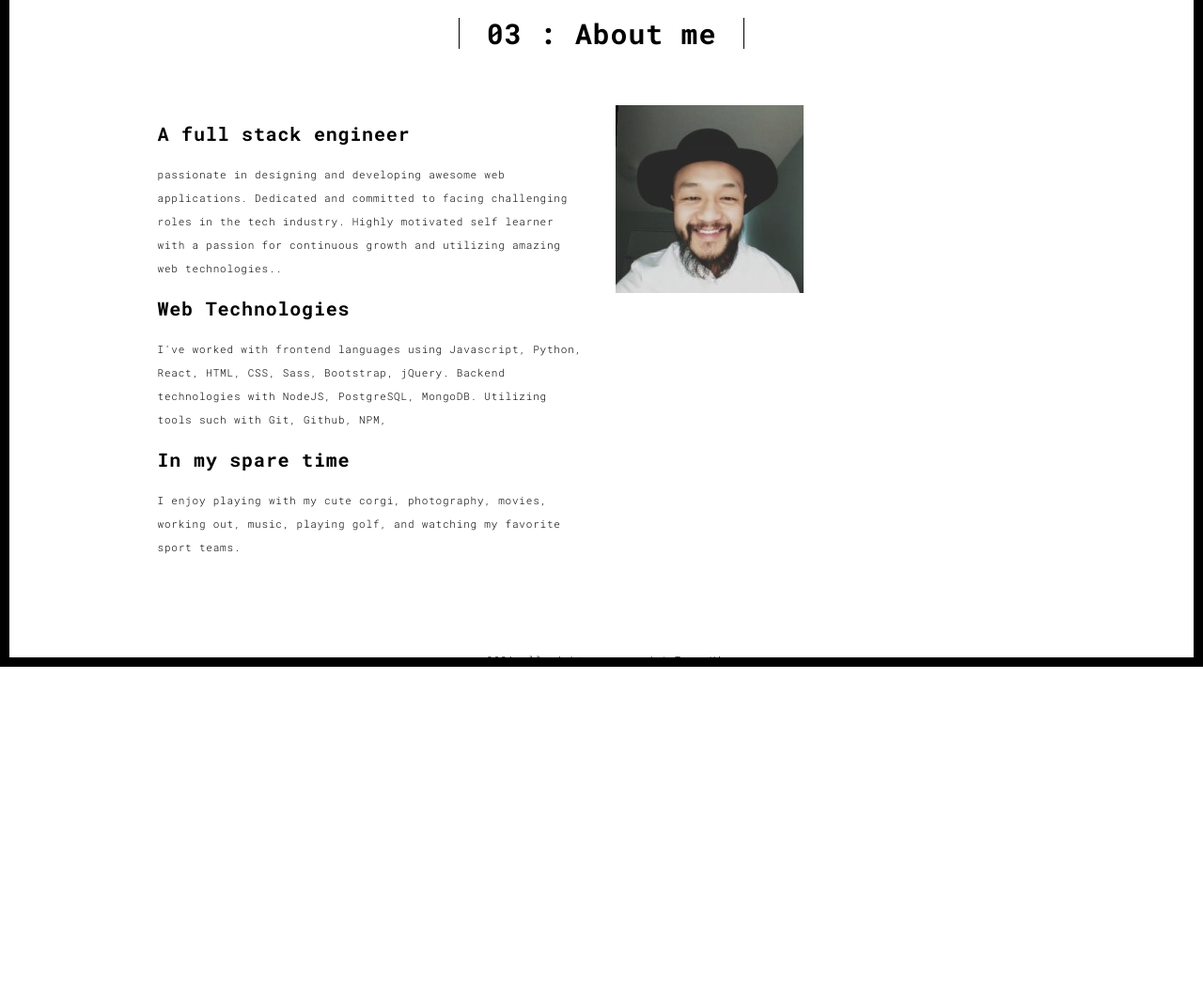
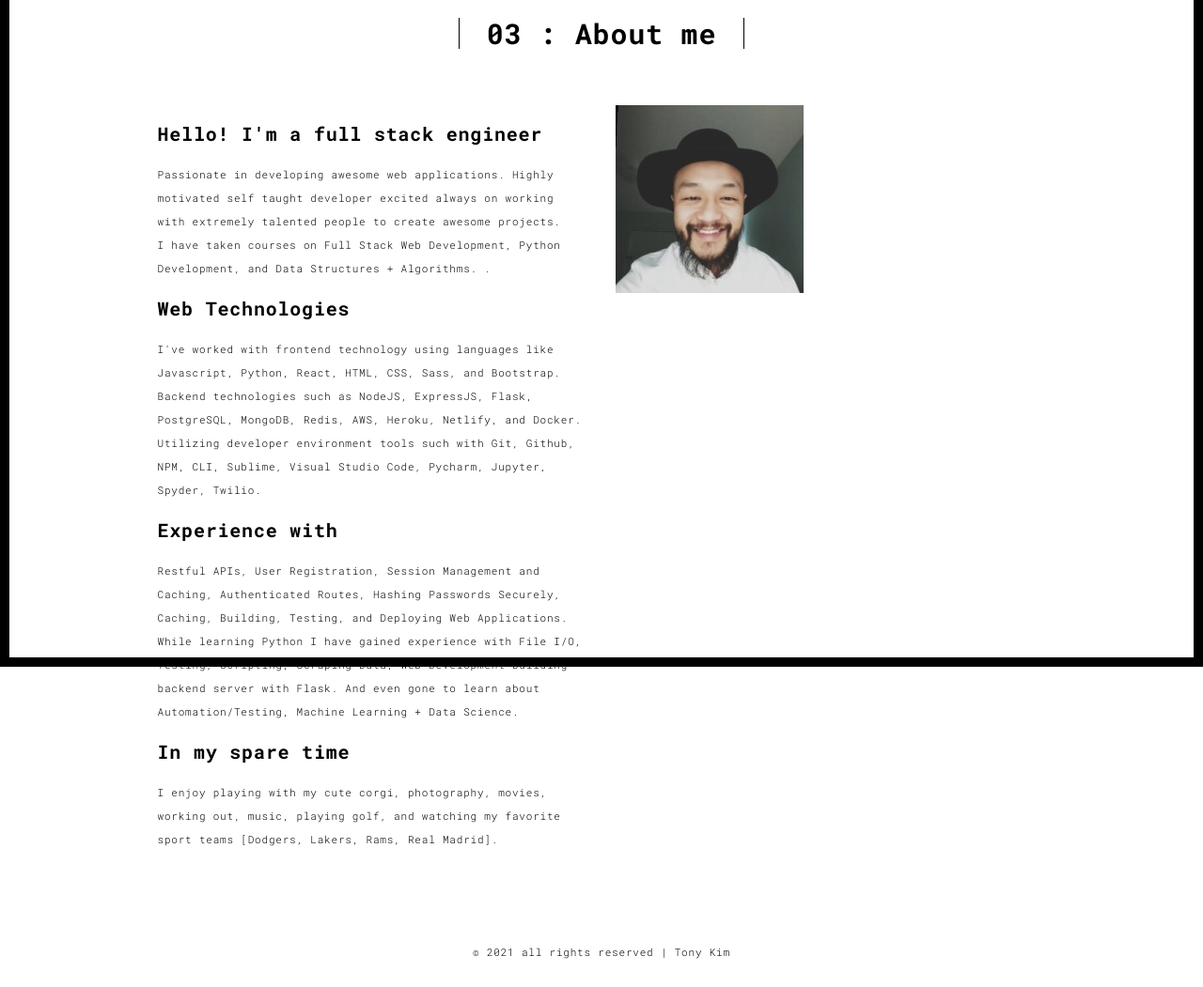
Before and after one commit to rubberDuckyyy/portfo, a Flask app: page /about.html in a window 1280 px wide. Shown: the part 90-1141 px from the top of the page at 94% size. Before the commit the page ends 800 px from the top, so only its background shows below. Run offline with Flask 2, Linux system fonts and the light colour scheme; some libraries are stand-ins or nearby versions.

Commit message:
portfo update

```diff
--- a/templates/about.html
+++ b/templates/about.html
@@ -64,19 +64,32 @@
             <div class="col-md-10 col-md-offset-1">
               <div class="row">
                 <div class="col-xs-12 col-md-6">
-                  <h3>A full stack engineer</h3>
-                  <p>passionate in designing and developing awesome web applications. Dedicated and committed to facing
-                    challenging roles in the tech industry. Highly motivated self learner with a passion for continuous
-                    growth and utilizing amazing web technologies..</p>
+                  <h3>Hello! I'm a full stack engineer</h3>
+                  <p>Passionate in developing awesome web applications. Highly motivated self taught
+                    developer excited always on
+                    working with extremely talented people to create awesome projects. <br> I have taken courses on Full
+                    Stack Web Development, Python Development, and Data Structures + Algorithms.
+                    .</p>
                   <h3>Web Technologies</h3>
-                  <p>I've worked with frontend languages using Javascript, Python, React, HTML, CSS, Sass, Bootstrap,
-                    jQuery. Backend technologies with NodeJS, PostgreSQL, MongoDB. Utilizing tools such with Git,
-                    Github, NPM,
+                  <p>I've worked with frontend technology using languages like Javascript, Python, React, HTML, CSS,
+                    Sass, and Bootstrap. Backend technologies such as NodeJS, ExpressJS, Flask, PostgreSQL, MongoDB,
+                    Redis, AWS, Heroku, Netlify, and Docker. Utilizing developer environment tools such with Git,
+                    Github, NPM, CLI, Sublime, Visual Studio Code, Pycharm, Jupyter, Spyder, Twilio.
+                  </p>
+                  <h3>Experience with</h3>
+                  <p>
+                    Restful APIs, User Registration, Session Management and Caching,
+                    Authenticated Routes, Hashing Passwords Securely, Caching, Building, Testing, and Deploying Web
+                    Applications.
+
+                    While learning Python I have gained experience with File I/O, Testing, Scripting, Scraping Data, Web
+                    Development building backend server with Flask. And even gone to learn about Automation/Testing,
+                    Machine Learning + Data Science.
                   </p>
                   <h3>In my spare time</h3>
                   <p>
                     I enjoy playing with my cute corgi, photography, movies, working out, music, playing golf, and
-                    watching my favorite sport teams.</p>
+                    watching my favorite sport teams [Dodgers, Lakers, Rams, Real Madrid].</p>
                 </div>
                 <div class="col-xs-12 col-md-6">
                   <img src="./static/assets/images/profile.jpg" class="img-responsive" alt="">
--- a/templates/contact.html
+++ b/templates/contact.html
@@ -98,7 +98,7 @@
                         Los Angeles, California
                       </li>
                     </ul>
-                    <h3>Follow me on social networks</h3>
+                    <h3>Let's Connect!</h3>
                     <a href="mailto:cs.tkim@gmail.com" title="" target="_blank" class="fa-icon">
                       <i class="fa fa-envelope"></i>
                     </a>
--- a/templates/index.html
+++ b/templates/index.html
@@ -61,9 +61,9 @@
             <div class="text-content">
               <h1>Hello,<br>
                 <span id="typed-strings">
+                  <span>World!</span>
                   <span>I'm Tony Kim</span>
-                  <span>World!</span>
-                  <span>I'm a Full Stack Developer</span>
+                  <span>I'm a Full Stack Engineer</span>
                 </span>
                 <span id="typed"></span>
               </h1>
```
